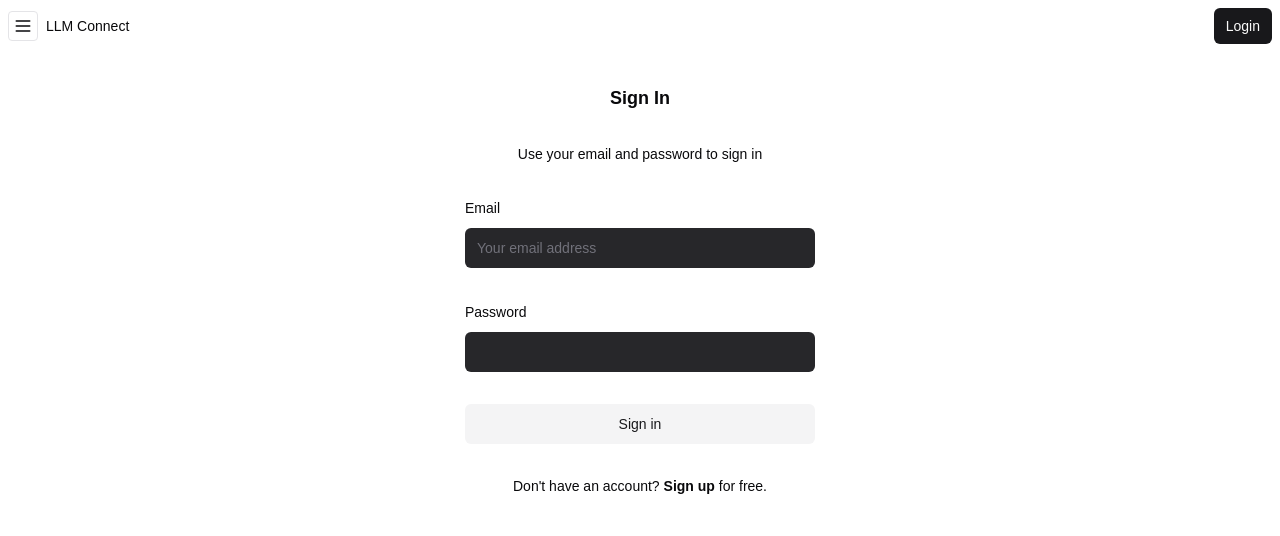
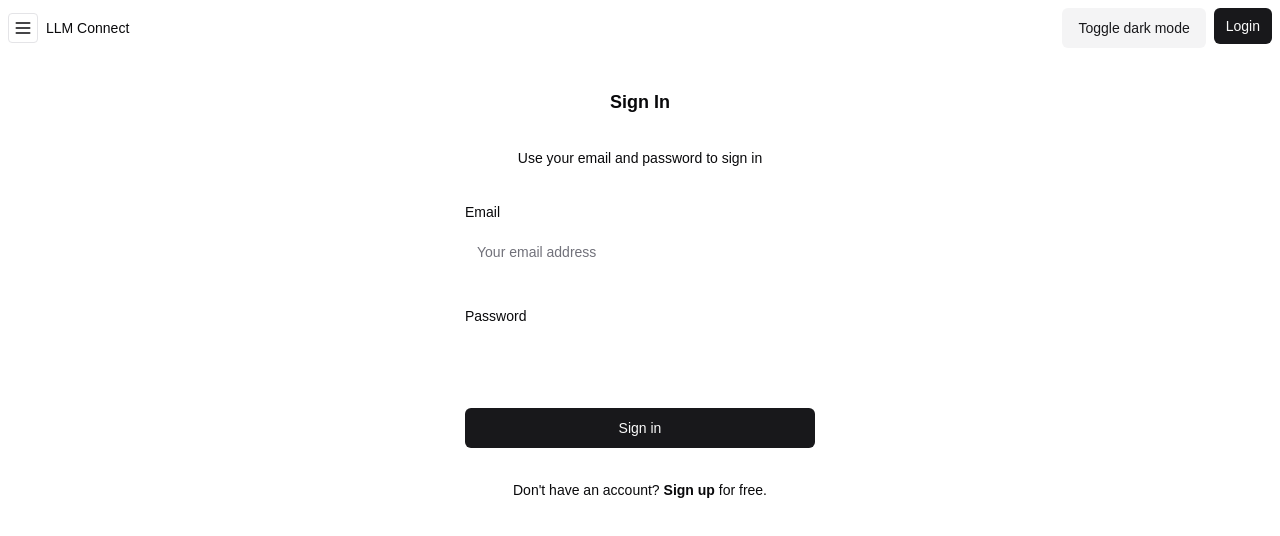
Before and after one commit to TahirReyaz/chatbot, a Next.js app: page /login in a window 1280 px wide. Shown: the top 536 px of the page. Built offline with nearby package versions, Linux system fonts and the light colour scheme; no server answers; what groq-sdk would draw is missing.

Commit message:
Added toggle theme button for no auth, show better error message on signup form

```diff
--- a/components/LoginForm.tsx
+++ b/components/LoginForm.tsx
@@ -59,11 +59,7 @@ const LoginForm = () => {
             <FormItem>
               <FormLabel>Email</FormLabel>
               <FormControl>
-                <Input
-                  placeholder="Your email address"
-                  {...field}
-                  className="bg-shark"
-                />
+                <Input placeholder="Your email address" {...field} />
               </FormControl>
               <FormMessage />
             </FormItem>
@@ -76,20 +72,15 @@ const LoginForm = () => {
             <FormItem>
               <FormLabel>Password</FormLabel>
               <FormControl>
-                <Input {...field} className="bg-shark" />
+                <Input {...field} />
               </FormControl>
               <FormMessage />
             </FormItem>
           )}
         />
-        <Button
-          type="submit"
-          className="w-full"
-          variant={isPending ? "ghost" : "secondary"}
-          disabled={isPending}
-        >
+        <Button type="submit" className="w-full" disabled={isPending}>
           Sign in
-          {isPending && <Loader2 className="mr-2 h-4 w-4 animate-spin" />}
+          {isPending && <Loader2 className="ms-2 h-4 w-4 animate-spin" />}
         </Button>
         <p className="text-sm text-center">
           Don&apos;t have an account?{" "}
--- a/components/SignupForm.tsx
+++ b/components/SignupForm.tsx
@@ -33,7 +33,8 @@ const formSchema = z.object({
     .string()
     .min(1, { message: "Password is required" })
     .regex(passwordValidation, {
-      message: "Your password is not valid",
+      message:
+        "Password must be minimum 8 characters long. Must contain an Uppercase, a Lowercase, a Number and a Special Character",
     }),
 });
 
@@ -77,11 +78,7 @@ const SignupForm = () => {
             <FormItem>
               <FormLabel>Email</FormLabel>
               <FormControl>
-                <Input
-                  placeholder="Your email address"
-                  {...field}
-                  className="bg-shark"
-                />
+                <Input placeholder="Your email address" {...field} />
               </FormControl>
               <FormMessage />
             </FormItem>
@@ -94,7 +91,7 @@ const SignupForm = () => {
             <FormItem>
               <FormLabel>Password</FormLabel>
               <FormControl>
-                <Input {...field} className="bg-shark" />
+                <Input {...field} />
               </FormControl>
               <FormMessage />
             </FormItem>
@@ -102,7 +99,7 @@ const SignupForm = () => {
         />
         <Button type="submit" className="w-full">
           Sign up
-          {isLoading && <Loader2 className="mr-2 h-4 w-4 animate-spin" />}
+          {isLoading && <Loader2 className="ms-2 h-4 w-4 animate-spin" />}
         </Button>
         <p className="text-sm text-center">
           Already have an account?{" "}
--- /dev/null
+++ b/components/ToggleThemeNoAuth.tsx
@@ -0,0 +1,20 @@
+"use client";
+
+import { useTheme } from "next-themes";
+import { Button } from "./ui/button";
+
+const ToggleThemeButton = () => {
+  const { setTheme, resolvedTheme } = useTheme();
+
+  return (
+    <Button
+      onClick={() => setTheme(resolvedTheme === "light" ? "dark" : "light")}
+      className="cursor-pointer"
+      variant={"secondary"}
+    >
+      {`Toggle ${resolvedTheme === "light" ? "dark" : "light"} mode`}
+    </Button>
+  );
+};
+
+export default ToggleThemeButton;
--- a/components/UserOrLogin.tsx
+++ b/components/UserOrLogin.tsx
@@ -5,6 +5,7 @@ import { auth } from "@/auth";
 import { Button } from "./ui/button";
 import { DropdownMenu, DropdownMenuTrigger } from "./ui/dropdown-menu";
 import UserDropdown from "./UserDropdown";
+import ToggleThemeButton from "./ToggleThemeNoAuth";
 
 const UserOrLogin = async () => {
   const session = (await auth()) as Session;
@@ -18,6 +19,8 @@ const UserOrLogin = async () => {
           <UserDropdown />
         </DropdownMenu>
       ) : (
+        <div className="flex gap-2">
+          <ToggleThemeButton />
           <Link href="/login">
             <Button
               {...{
@@ -27,6 +30,7 @@ const UserOrLogin = async () => {
               Login
             </Button>
           </Link>
+        </div>
       )}
     </>
   );
```
Lines whose indentation alone changed are shown as unchanged.
